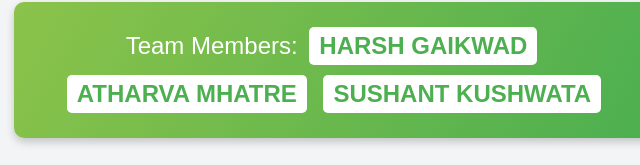
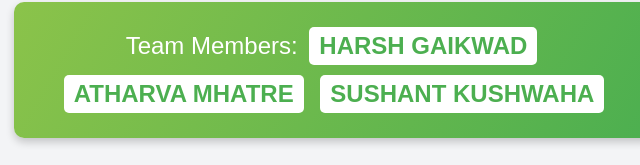
Before and after one commit to harsh8406/Tree-Plantation, a plain HTML site: page index.html in a window 1280 px wide. Shown: the part 988-1153 px from the top of the page, 306-946 px from the left. Drawn offline with Linux system fonts and the light colour scheme.

Commit message:
Update index.html

```diff
--- a/index.html
+++ b/index.html
@@ -118,7 +118,7 @@
 </div>
 
 <div class="team">
-    Team Members: <span>HARSH GAIKWAD</span> <span>ATHARVA MHATRE</span> <span>SUSHANT KUSHWATA</span>
+    Team Members: <span>HARSH GAIKWAD</span> <span>ATHARVA MHATRE</span> <span>SUSHANT KUSHWAHA</span>
 </div>
 
 </body>
```
